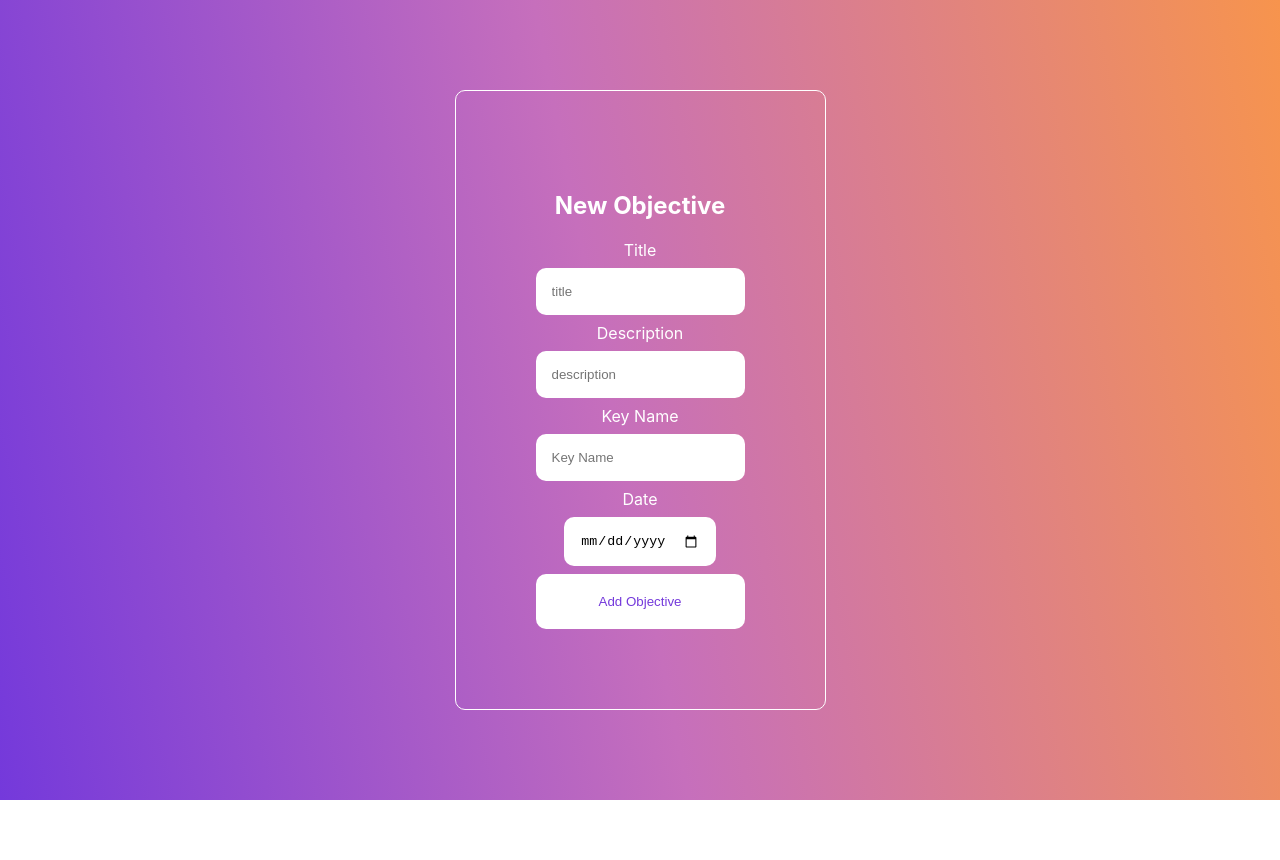
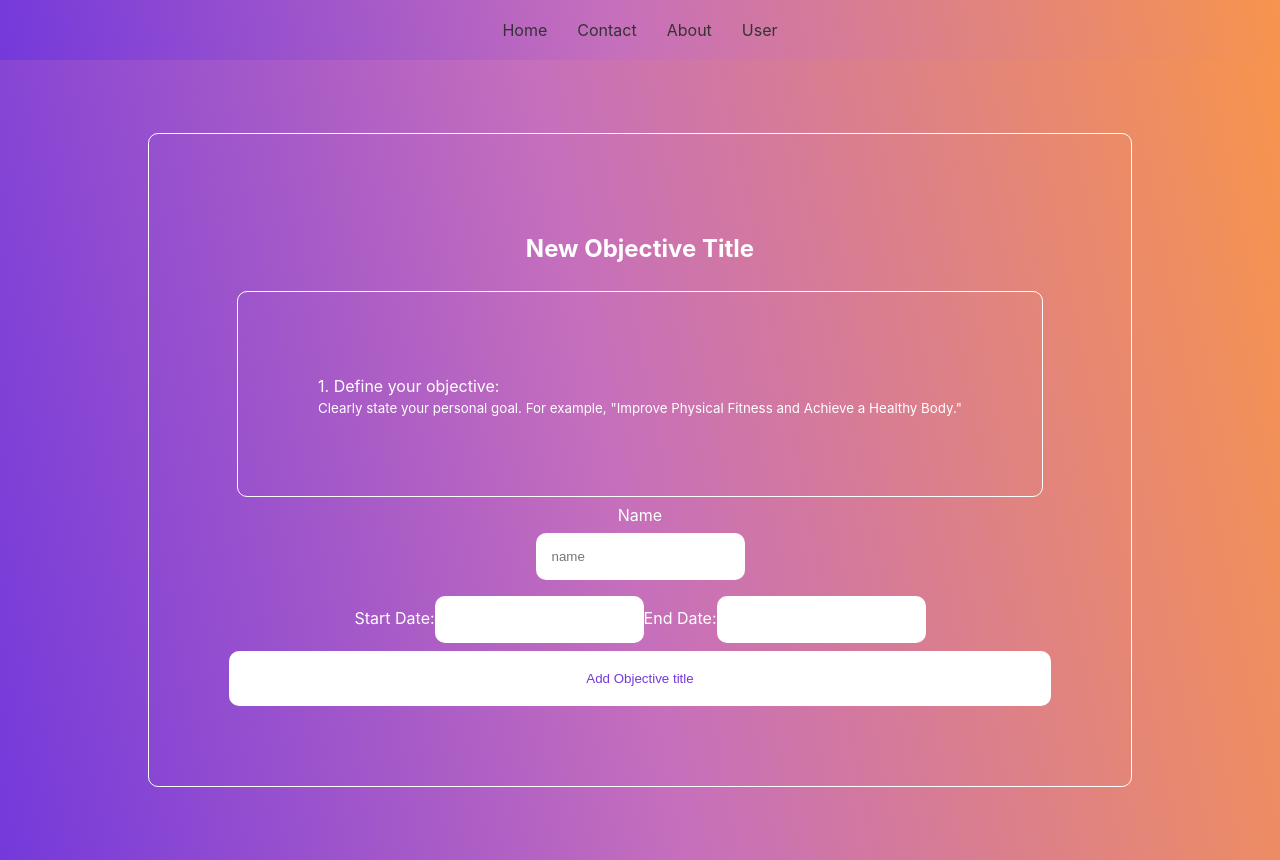
Before and after one commit to X4TKC/okr-frontend, a React (Create React App) app: page /add-objective in a window 1280 px wide. Before the commit the page ends 800 px from the top, so only its background shows below. Built offline with nearby package versions, Linux system fonts and the light colour scheme.

Commit message:
new pages action key result and measurement

```diff
--- a/package.json
+++ b/package.json
@@ -11,8 +11,9 @@
     "moment-timezone": "^0.5.43",
     "react": "^18.2.0",
     "react-calendar": "^4.2.1",
+    "react-datepicker": "^4.15.0",
     "react-dom": "^18.2.0",
-    "react-router-dom": "^6.12.1",
+    "react-router-dom": "^6.14.0",
     "react-scripts": "5.0.1",
     "web-vitals": "^2.1.4"
   },
@@ -39,5 +40,8 @@
       "last 1 firefox version",
       "last 1 safari version"
     ]
+  },
+  "devDependencies": {
+    "tailwindcss": "^3.3.2"
   }
 }
--- a/src/App.js
+++ b/src/App.js
@@ -3,12 +3,16 @@ import './App.css';
 import { Login } from "./Components/Pages/Login"
 import { Signup } from "./Components/Pages/Signup"
 import AddObjectiveForm from "./Components/Pages/AddObjectives"
+import AddKeyResultForm from "./Components/Pages/AddKeyResults"
+import AddActionForm from "./Components/Pages/AddAction"
+import AddMeasurementForm from "./Components/Pages/AddMeasurement"
 import EditObjectiveForm from "./Components/Pages/EditObjective"
 import ObjectiveList from "./Components/Pages/ObjectiveList";
 import { BrowserRouter } from 'react-router-dom';
 import ObjectiveDetails from "./Components/Pages/ObjectiveDetails";
 import { Routes, Route } from "react-router-dom"
 import KeyDetails from "./Components/Pages/KeyDetails";
+import Header from "./Components/Atoms/Header";
 function App() {
   const [currentForm, setCurrentForm] = useState('login');
   const toggleForm =(formName) => {
@@ -70,9 +74,16 @@ function App() {
     date: '2023-06-21',
   };
   return (
+    <div>
+      <BrowserRouter>
+    <div >
+    <Header />
+
+    </div>
     <div className="App">
-    <BrowserRouter>
+
     <Routes>
+      <Route exact path="/objectives" element={<ObjectiveList objectives={objectives}/>} />
       {
         currentForm === "login" ?  <Route path="/" element={ <Login onFormSwitch={toggleForm} /> } /> : <Route path="/" element={ <Signup onFormSwitch={toggleForm} /> } />
       }
@@ -82,9 +93,14 @@ function App() {
       <Route path="/objective-details/1" element={<ObjectiveDetails objective={objective}/>}></Route>
       <Route path="/objective-details/2" element={<ObjectiveDetails objective={objective2}/>}></Route>
       <Route path="/add-objective" element={<AddObjectiveForm/>}></Route>
+      <Route path="/add-keyresult" element={<AddKeyResultForm/>}></Route>
+      <Route path="/add-action" element={<AddActionForm/>}></Route>
+      <Route path="/add-measurement" element={<AddMeasurementForm/>}></Route>
       <Route path="/key/PROJECT-001" element={<KeyDetails keyInfo={keyInfo}/>}></Route>
       <Route path="/key/PROJECT-002" element={<KeyDetails keyInfo={keyInfo2}/>}></Route>
     </Routes>
+
+    </div>
     </BrowserRouter>
     </div>
   );
--- /dev/null
+++ b/src/Components/Atoms/Header/index.css
@@ -0,0 +1,36 @@
+header {
+    background-image: linear-gradient(79deg, #7439db, #c66fbc 48%, #F7944D);
+    display: flex;
+    padding: 20px;
+    min-height: 1%;
+    text-align: center;
+    align-items: center;
+    justify-content: center;
+    color: white;
+  }
+
+  nav ul {
+    list-style-type: none;
+    padding: 0;
+    margin: 0;
+  }
+
+  nav li {
+    display: inline-block;
+    margin-right: 10px;
+  }
+
+  nav li:last-child {
+    margin-right: 0;
+  }
+
+  nav a {
+    text-decoration: none;
+    color: #333;
+    padding: 5px 10px;
+    border-radius: 4px;
+  }
+
+  nav a:hover {
+    background-color: #ddd;
+  }
--- /dev/null
+++ b/src/Components/Atoms/Header/index.js
@@ -0,0 +1,27 @@
+import React from 'react';
+import { Link } from 'react-router-dom';
+import "./index.css";
+const Header = () => {
+  return (
+    <header>
+      <nav>
+        <ul>
+          <li>
+            <Link to="/objectives">Home</Link>
+          </li>
+          <li>
+            <Link to="/contact">Contact</Link>
+          </li>
+          <li>
+            <Link to="/about">About</Link>
+          </li>
+          <li>
+            <Link to="/user">User</Link>
+          </li>
+        </ul>
+      </nav>
+    </header>
+  );
+};
+
+export default Header;
--- /dev/null
+++ b/src/Components/Pages/AddAction/index.jsx
@@ -0,0 +1,59 @@
+import React, { useState } from "react";
+import "react-datepicker/dist/react-datepicker.css";
+const AddAction = () => {
+  const [action, setAction] = useState("");
+
+  const handleActionChange = (event) => {
+    setAction(event.target.value);
+  };
+
+  const handleSubmit = (event) => {
+    event.preventDefault();
+
+    // Perform any additional validation or processing here
+    // For this example, we'll just log the values to the console
+    console.log("Action:", action);
+
+    // Clear the form fields after submitting
+    setAction("");
+  };
+
+  return (
+    <div>
+      <div className="auth-form-container">
+        <h2>New Action</h2>
+        <div className="auth-form-container">
+          <label htmlFor="action">
+            3. Define Actions: Identify the actions you need to take to achieve
+            each key result. For example:
+          </label>
+          <small>
+            Follow a balanced diet and engage in regular physical activity to
+            reduce body fat percentage. Engage in aerobic exercises (running,
+            cycling, swimming) for at least 30 minutes, five times a week to
+            increase cardiovascular endurance. Incorporate strength training
+            exercises into your routine to improve strength and muscle tone.
+            Include regular stretching exercises and mobility drills to enhance
+            flexibility and mobility.
+          </small>
+        </div>
+        <form className="objective-form" onSubmit={handleSubmit}>
+          <label htmlFor="action">Action</label>
+          <br />
+          <input
+            value={action}
+            onChange={handleActionChange}
+            type="action"
+            placeholder="action"
+            id="action"
+            name="action"
+          ></input>
+          <br />
+        </form>
+        <button type="submit">Add action</button>
+      </div>
+    </div>
+  );
+};
+
+export default AddAction;
--- /dev/null
+++ b/src/Components/Pages/AddKeyResults/index.jsx
@@ -0,0 +1,54 @@
+import React, { useState } from "react";
+import "react-datepicker/dist/react-datepicker.css";
+const AddKeyResults = () => {
+  const [keyresult, setKeyResult] = useState("");
+
+  const handleKeyResultChange = (event) => {
+    setKeyResult(event.target.value);
+  };
+
+  const handleSubmit = (event) => {
+    event.preventDefault();
+
+    // Perform any additional validation or processing here
+    // For this example, we'll just log the values to the console
+    console.log("KeyResult:", keyresult);
+
+    // Clear the form fields after submitting
+    setKeyResult("");
+  };
+
+  return (
+    <div>
+      <div className="auth-form-container">
+        <h2>New Key Result</h2>
+        <div className="auth-form-container">
+          <label htmlFor="keyresult">2. Identify Key Results:</label>
+          <small>
+            Determine specific and measurable outcomes that will indicate
+            progress toward your objective. For example: Reduce body fat
+            percentage by 5% Increase cardiovascular endurance Improve strength
+            and muscle tone Enhance flexibility and mobility
+          </small>
+        </div>
+        <form className="objective-form" onSubmit={handleSubmit}>
+          <label htmlFor="keyresult">Name</label>
+          <br />
+          <input
+            value={keyresult}
+            onChange={handleKeyResultChange}
+            type="keyresult"
+            placeholder="Reduce body fat
+            percentage by 5%"
+            id="keyresult"
+            name="keyresult"
+          ></input>
+          <br />
+        </form>
+        <button type="submit">Add key result</button>
+      </div>
+    </div>
+  );
+};
+
+export default AddKeyResults;
--- /dev/null
+++ b/src/Components/Pages/AddMeasurement/index.jsx
@@ -0,0 +1,58 @@
+import React, { useState } from "react";
+import "react-datepicker/dist/react-datepicker.css";
+const AddMeasurement = () => {
+  const [measurement, setMeasurement] = useState("");
+
+  const handleMeasurementChange = (event) => {
+    setMeasurement(event.target.value);
+  };
+
+  const handleSubmit = (event) => {
+    event.preventDefault();
+
+    // Perform any additional validation or processing here
+    // For this example, we'll just log the values to the console
+    console.log("Measurement:", measurement);
+
+    // Clear the form fields after submitting
+    setMeasurement("");
+  };
+
+  return (
+    <div>
+      <div className="auth-form-container">
+        <h2>New Measurement</h2>
+        <div className="auth-form-container">
+          <label htmlFor="name">4. Set Measurements:</label>
+          <small>
+            Determine how you will track your progress for each key result. For
+            example: Track body fat percentage monthly using a body composition
+            analysis method. Monitor distance, time, and heart rate during
+            cardio sessions to measure improvements in cardiovascular endurance.
+            Keep a record of the weight and repetitions for strength training
+            exercises to track progress. Set specific flexibility goals (e.g.,
+            touching toes, performing a full split) and track your progress over
+            time.
+          </small>
+        </div>
+        <form className="objective-form" onSubmit={handleSubmit}>
+          <label htmlFor="measurement">Measurement</label>
+          <br />
+          <input
+            value={measurement}
+            onChange={handleMeasurementChange}
+            type="measurement"
+            placeholder="e.g.,
+            touching toes, performing a full split"
+            id="measurement"
+            name="measurement"
+          ></input>
+          <br />
+        </form>
+        <button type="submit">Add measurement</button>
+      </div>
+    </div>
+  );
+};
+
+export default AddMeasurement;
--- a/src/Components/Pages/AddObjectives/index.jsx
+++ b/src/Components/Pages/AddObjectives/index.jsx
@@ -1,25 +1,21 @@
 import React, { useState } from "react";
+import DatePicker from "react-datepicker";
+import "react-datepicker/dist/react-datepicker.css";
+const AddObjective = () => {
+  const [name, setName] = useState("");
+  const [startDate, setStartDate] = useState(null);
+  const [endDate, setEndDate] = useState(null);
 
-const ObjectiveForm = () => {
-  const [title, setTitle] = useState("");
-  const [description, setDescription] = useState("");
-  const [keyName, setKeyName] = useState("");
-  const [date, setDate] = useState("");
-
-  const handleTitleChange = (event) => {
-    setTitle(event.target.value);
+  const handleStartDateChange = (date) => {
+    setStartDate(date);
   };
 
-  const handleDescriptionChange = (event) => {
-    setDescription(event.target.value);
+  const handleEndDateChange = (date) => {
+    setEndDate(date);
   };
 
-  const handleKeyNameChange = (event) => {
-    setKeyName(event.target.value);
-  };
-
-  const handleDateChange = (event) => {
-    setDate(event.target.value);
+  const handleNameChange = (event) => {
+    setName(event.target.value);
   };
 
   const handleSubmit = (event) => {
@@ -27,70 +23,55 @@ const ObjectiveForm = () => {
 
     // Perform any additional validation or processing here
     // For this example, we'll just log the values to the console
-    console.log("Title:", title);
-    console.log("Description:", description);
-    console.log("Key Name:", keyName);
-    console.log("Date:", date);
+    console.log("Name:", name);
 
     // Clear the form fields after submitting
-    setTitle("");
-    setDescription("");
-    setKeyName("");
-    setDate("");
+    setName("");
   };
 
   return (
+    <div>
       <div className="auth-form-container">
-      <h2>New Objective</h2>
+        <h2>New Objective Title</h2>
+        <div className="auth-form-container">
+          <label htmlFor="name">1. Define your objective:</label>
+          <small>
+            Clearly state your personal goal. For example, "Improve Physical
+            Fitness and Achieve a Healthy Body."
+          </small>
+        </div>
         <form className="objective-form" onSubmit={handleSubmit}>
-        <label htmlFor="title">Title</label>
+          <label htmlFor="name">Name</label>
           <br />
           <input
-          value={title}
-          onChange={handleTitleChange}
-          type="title"
-          placeholder="title"
-          id="title"
-          name="title"
+            value={name}
+            onChange={handleNameChange}
+            type="name"
+            placeholder="name"
+            id="name"
+            name="name"
           ></input>
           <br />
-        <label htmlFor="description">Description</label>
-        <br />
-        <input
-          value={description}
-          onChange={handleDescriptionChange}
-          type="description"
-          placeholder="description"
-          id="description"
-          name="description"
-        ></input>
-        <br />
-        <label htmlFor="keyName">Key Name</label>
-        <br />
-        <input
-          value={keyName}
-          onChange={handleKeyNameChange}
-          type="keyName"
-          placeholder="Key Name"
-          id="keyName"
-          name="keyName"
-        ></input>
-        <br />
-        <label htmlFor="date">Date</label>
-        <br />
-        <input
-          value={date}
-          onChange={handleDateChange}
-          type="date"
-          placeholder="Date"
-          id="date"
-          name="date"
-        ></input>
-        <br />
+          <label htmlFor="startDate">Start Date:</label>
+          <DatePicker
+            id="startDate"
+            selected={startDate}
+            onChange={handleStartDateChange}
+            dateFormat="dd/MM/yyyy"
+          />
+
+          <label htmlFor="endDate">End Date:</label>
+          <DatePicker
+            id="endDate"
+            selected={endDate}
+            onChange={handleEndDateChange}
+            dateFormat="dd/MM/yyyy"
+          />
         </form>
-      <button type="submit">Add Objective</button>
+        <button type="submit">Add Objective title</button>
+      </div>
     </div>
   );
 };
 
-export default ObjectiveForm;
+export default AddObjective;
--- /dev/null
+++ b/tailwind.config.js
@@ -0,0 +1,8 @@
+/** @type {import('tailwindcss').Config} */
+module.exports = {
+  content: ["./src/**/*.{html,js}"],
+  theme: {
+    extend: {},
+  },
+  plugins: [],
+}
```
Also changed, not shown: 1 other file (tests, documents, lock files or other folders). Lines whose indentation alone changed are shown as unchanged.
